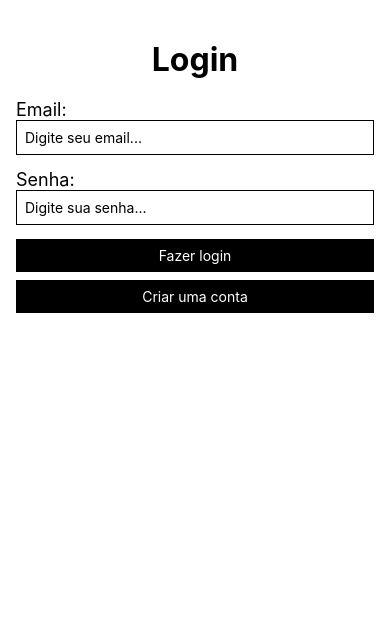
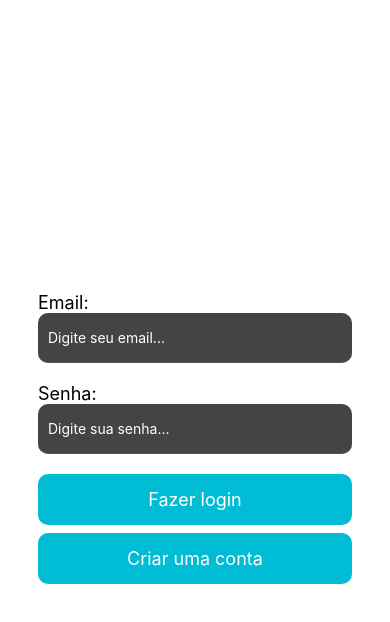
Before and after one commit to hiltohc/dispositivosmoveis, a React Native app in the folder my-app/: screen / in a window 390 px wide. Shown: the top 622 px of the page. Built offline with nearby package versions, Linux system fonts and the light colour scheme; no server answers.

Commit message:
Update App.js

```diff
--- a/my-app/App.js
+++ b/my-app/App.js
@@ -1,23 +1,24 @@
-import { useEffect, useState } from 'react'
-import { View, Text, StyleSheet, TouchableOpacity, TextInput } from 'react-native';
-import { FormUsers } from './src/FormUsers'
-import { auth } from './src/firebaseConnection'
-import { createUserWithEmailAndPassword, signInWithEmailAndPassword, onAuthStateChanged, signOut } from 'firebase/auth'
+import { useEffect, useState } from 'react';
+import { View, Text, StyleSheet, TouchableOpacity, TextInput, Alert } from 'react-native';
+import PushNotification from 'react-native-push-notification';
+import { FormUsers } from './src/FormUsers';
+import { auth } from './src/firebaseConnection';
+import { createUserWithEmailAndPassword, signInWithEmailAndPassword, onAuthStateChanged, signOut } from 'firebase/auth';
 
 export default function App() {
-  const [email, setEmail] = useState("")
-  const [password, setPassword] = useState("")
+  const [email, setEmail] = useState("");
+  const [password, setPassword] = useState("");
 
   const [authUser, setAuthUser] = useState(null);
   const [loading, setLoading] = useState(true);
 
   useEffect(() => {
     const unsub = onAuthStateChanged(auth, (user) => {
-      if(user){
+      if (user) {
         setAuthUser({
           email: user.email,
           uid: user.uid
-        })
+        });
 
         setLoading(false);
         return;
@@ -25,54 +26,87 @@ export default function App() {
 
       setAuthUser(null);
       setLoading(false);
-    })
+    });
 
-  }, [])
+    return () => unsub();
+  }, []);
 
-  async function handleCreateUser(){
-    const user = await createUserWithEmailAndPassword(auth, email, password)
+  async function handleCreateUser() {
+    try {
+      const user = await createUserWithEmailAndPassword(auth, email, password);
       console.log(user);
+      handleLogout();
+
+      // Mostrar alerta de sucesso
+      Alert.alert('Sucesso', 'Conta criada com sucesso !!');
+
+      // Enviar notificação
+      PushNotification.localNotification({
+        title: "Conta Criada",
+        message: "Conta criada com sucesso !!",
+      });
+
+    } catch (error) {
+      console.log(error);
+    }
   }
 
-  function handleLogin(){
+  function handleLogin() {
     signInWithEmailAndPassword(auth, email, password)
       .then((user) => {
         console.log(user);
+
         setAuthUser({
           email: user.user.email,
           uid: user.user.uid
-      })
+        });
       })
       .catch(err => {
-      if(err.code === "auth/missing-password"){
-        console.log("A senha é obrigatória")
+        if (err.code === "auth/missing-password") {
+          Alert.alert('sem sucesso', 'campo senha não pode ficar em branco !!');
+
+          // Enviar notificação
+          PushNotification.localNotification({
+            title: "senha ",
+            message: " campo senha não pode ficar em branco !!",
+          });
+          console.log("A senha é obrigatória");
+          return;
+        }
+        if (err.code === "auth/invalid-credential") {
+          Alert.alert('sem sucesso', 'usuario invado !!');
+
+          // Enviar notificação
+          PushNotification.localNotification({
+            title: "invalido",
+            message: " campo senha não pode ficar em branco !!",
+          });
+          console.log("invalido");
+          console.log("  ");
           return;
         }
 
         console.log(err.code);
-    })
+      });
   }
 
-  async function handleLogout(){
-    await signOut(auth)
+  async function handleLogout() {
+    await signOut(auth);
+
     setAuthUser(null);
   }
 
-  if(authUser){
-    return(
+  if (authUser) {
+    return (
       <View style={styles.container}>
-        <FormUsers/>
+        <FormUsers />
       </View>
-    )
+    );
   }
 
   return (
     <View style={styles.container}>
-
-      {loading && <Text style={{ fontSize: 20, marginLeft: 8, color: "#000", marginBottom: 8 }}>Carregando informações...</Text> }
-
-
-      <Text style={styles.title}>Login</Text>
+      {loading && <Text style={{ fontSize: 20, marginLeft: 8, color: "#000", marginBottom: 8 }}>Carregando informações...</Text>}
 
       <Text style={{ marginLeft: 8, fontSize: 18, color: "#000" }}>Email:</Text>
       <TextInput
@@ -91,53 +125,62 @@ export default function App() {
         secureTextEntry={true}
       />
 
-      <TouchableOpacity style={[styles.button, { marginBottom: 8, }]} onPress={handleLogin}>
+      <TouchableOpacity style={[styles.button, { marginBottom: 8 }]} onPress={handleLogin}>
         <Text style={styles.buttonText}>Fazer login</Text>
       </TouchableOpacity>
 
-      <TouchableOpacity style={[styles.button, { marginBottom: 8, }]} onPress={handleCreateUser}>
+      <TouchableOpacity style={[styles.button, { marginBottom: 8 }]} onPress={handleCreateUser}>
         <Text style={styles.buttonText}>Criar uma conta</Text>
       </TouchableOpacity>
 
       {authUser && (
-        <TouchableOpacity style={[styles.button, { backgroundColor: "red"} ]} onPress={handleLogout}>
+        <TouchableOpacity style={[styles.button, { backgroundColor: "red" }]} onPress={handleLogout}>
           <Text style={styles.buttonText}>Sair da conta</Text>
         </TouchableOpacity>
       )}
-
     </View>
   );
 }
 
 const styles = StyleSheet.create({
-  container:{
-    flex:1,
+  container: {
+    flex: 1,
+    backgroundColor: 'white',
+    justifyContent: 'center',
+    paddingHorizontal: 30,
     paddingTop: 40,
-    paddingLeft: 8,
-    paddingRight: 8
   },
   title: {
-    fontSize: 32,
+    fontSize: 38,
     fontWeight: 'bold',
+    color: 'black',
+    alignSelf: 'center',
+    marginBottom: 40,
+  },
+  input: {
+    flexDirection: 'row',
+    alignItems: 'center',
+    backgroundColor: '#444',
+    borderRadius: 10,
+    marginLeft: 8,
+    marginRight: 8,
     marginBottom: 20,
-    color: '#000',
+    paddingHorizontal: 10,
+    height: 50,
+    borderBottomWidth: 1,
+    borderBottomColor: '#555',
+    color: '#fff',
+  },
+  button: {
+    backgroundColor: '#00bcd4',
+    paddingVertical: 15,
+    borderRadius: 10,
+    marginHorizontal: 8,
+    marginBottom: 20,
+  },
+  buttonText: {
+    color: '#fff',
+    fontSize: 18,
     textAlign: 'center',
   },
-  input:{
-    marginLeft: 8,
-    marginRight: 8,
-    borderWidth: 1,
-    marginBottom: 14,
-    padding: 8
-  },
-  button:{
-    backgroundColor: "#000",
-    marginRight: 8,
-    marginLeft: 8,
-    padding: 8
-  },
-  buttonText: {
-    color: "#FFF",
-    textAlign: 'center'
-  }
-})
+});
```
Lines whose indentation alone changed are shown as unchanged.
